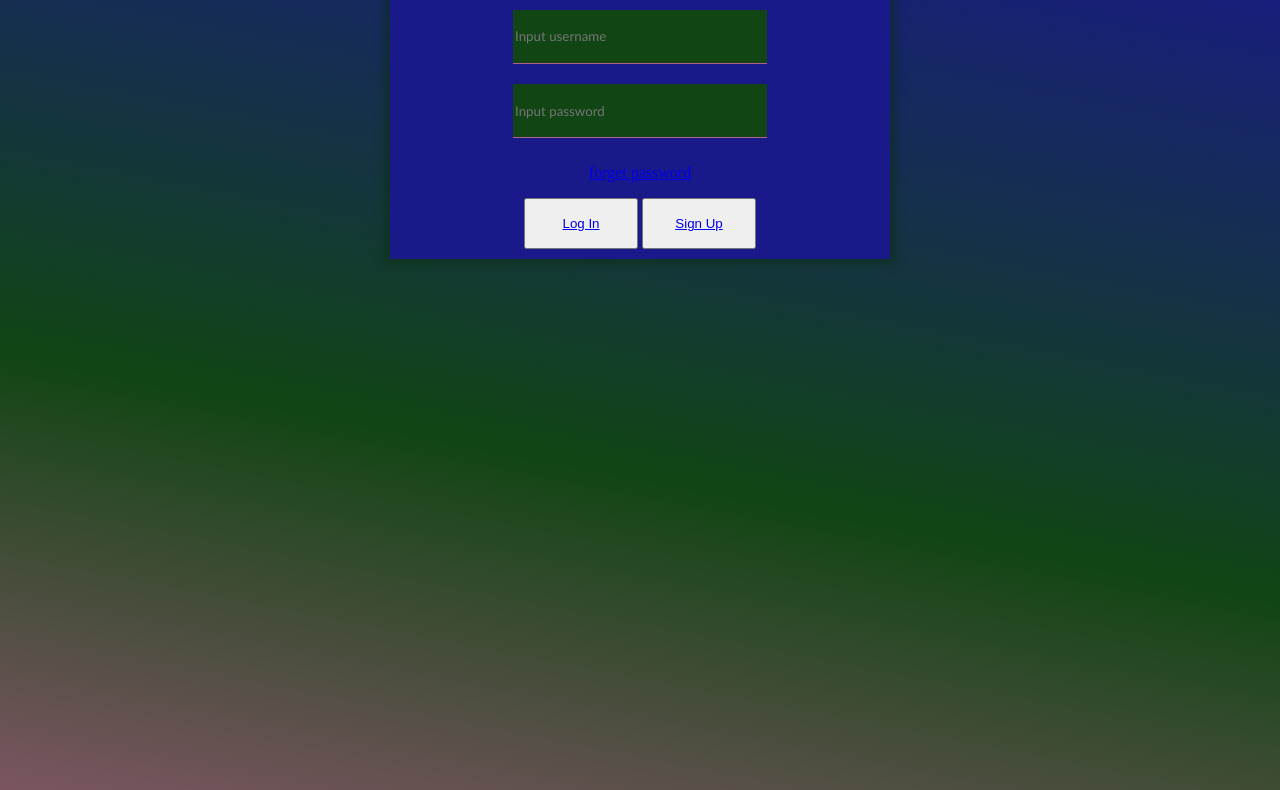
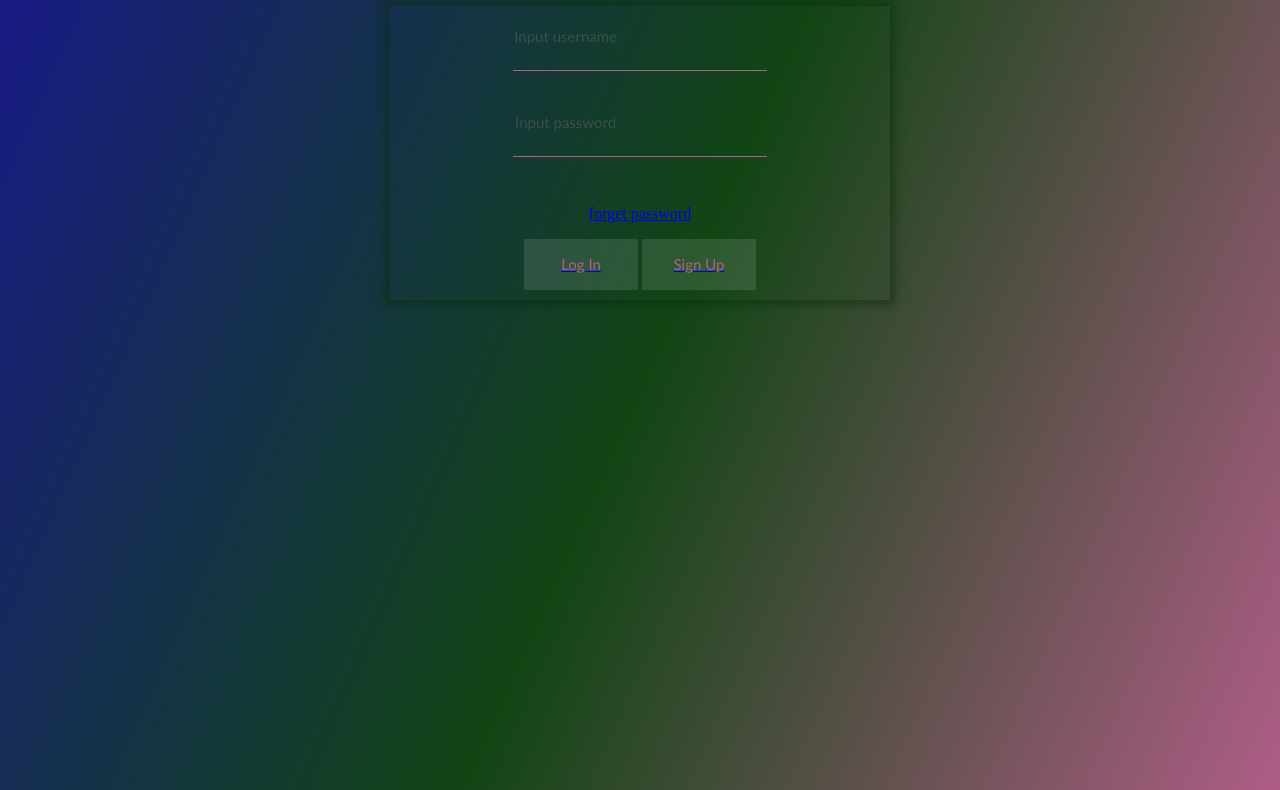
Before and after one commit to periodic-Tbl/periodic-Tbl.github.io, a plain HTML site: page account/login.html in a window 1280 px wide. Shown: the part 80-870 px from the top of the page. Drawn offline with Linux system fonts and the light colour scheme.

Commit message:
Makes Login page look better
see title

```diff
--- a/account/login.html
+++ b/account/login.html
@@ -11,17 +11,19 @@
 </head>
 <body class="background" align="center">
 <div class="card" align="center">
-	<div align="center">
-		<input class="textboxes" type="text" placeholder="Input username">
-
-		<input class="textboxes" type="text" placeholder="Input password">
+  <div align="center">
+	  <p style="font-size:10px">&nbsp;</p>
+	  <p class="hint" style="margin-top: auto">Input username</p>
+	  <input class="textboxes" type="text">
+	  <p class="hint">Input password</p>
+    <input class="textboxes" type="text">
 	</div>
-	<p><a href="www.bing.com">forget password</a></p>
+	<p style="color:aqua"><a href="www.bing.com">forget password</a></p>
 	<button class="button">
-	<a href="https://periodic-tbl.github.io">Log In</a>
+	<a href="https://periodic-tbl.github.io"><span style="color:#B45E8A">Log In</span></a>
 	</button>
 	<button class="button">
-	<a href="reg.html">Sign Up</a>
+	<a href="reg.html"><span style="color:#B45E8A">Sign Up</span></a>
 	</button>
 	</div>
 </body>
--- a/account/style.css
+++ b/account/style.css
@@ -4,38 +4,49 @@
 }
 .title{
 	color: #b45e8a;
+	font-family: Segoe, "Segoe UI", "DejaVu Sans", "Trebuchet MS", Verdana, "sans-serif"
 }
 .textboxes{
-	background: #114514;
+	background: transparent;
 	align-items: center;
 	border: none;
 	border-bottom: thin;
 	border-bottom-color: #b45e8a;
 	border-bottom-style: inset;
 	width: 50%;
-	height: 51.1px;
-	margin: 10px;
+	height: 21.4px;
+	margin: 31.4px 0px ;
 	font-family: Segoe, "Trebuchet MS", Verdana, "sans-serif";
+	}
+.hint{
+	font-size: 15px;
+	margin: 11.4px 150px -30px 1.19px;
+	font-family: Segoe, "Trebuchet MS", Verdana, "sans-serif";
+	color: rgba(100,100,100,0.514);
 }
 .button{
 	width: 114px;
 	height: 51.4px;
 	margin-bottom: 10px;
 	cursor: pointer;
+	background-color: rgba(255, 255, 255, 0.114);
+	border: 0px;
+	font-family: Segoe, "Trebuchet MS", Verdana, "sans-serif";
+	font-weight: 500;
+	font-size: 15px;
 }
 .background{
 	background: linear-gradient(
-	191deg,
+	114deg,
 	#19198a,
 	#114514,
 	#b45e8a
 	);
 background-size: auto;
-height: 1080px;
+height: 900px;
 }
 .card{
 	width: 500px;
-	background-color: #19198a;
 	box-shadow: 0px 0px 8px 5px rgba(11, 45, 14, 0.514);
 	margin: auto;
 	margin-top: 10px;
```
Also changed, not shown: account/reg.html (+7 -5 lines), index.html (+1 -1 lines).
